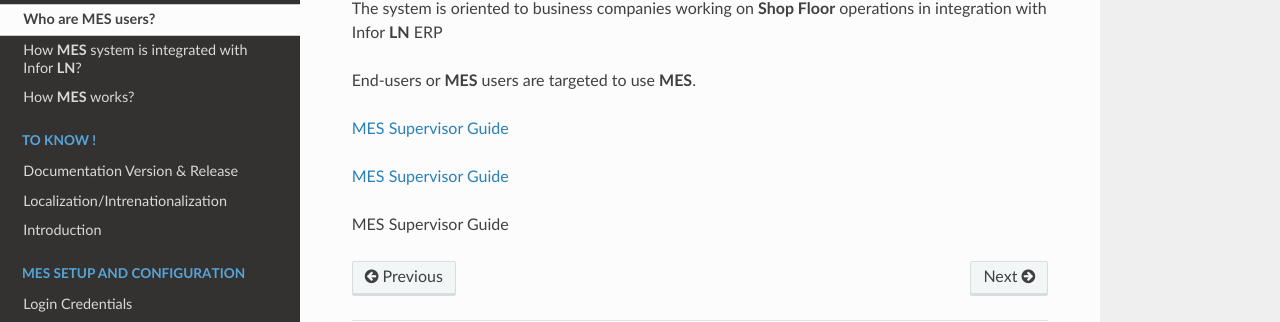
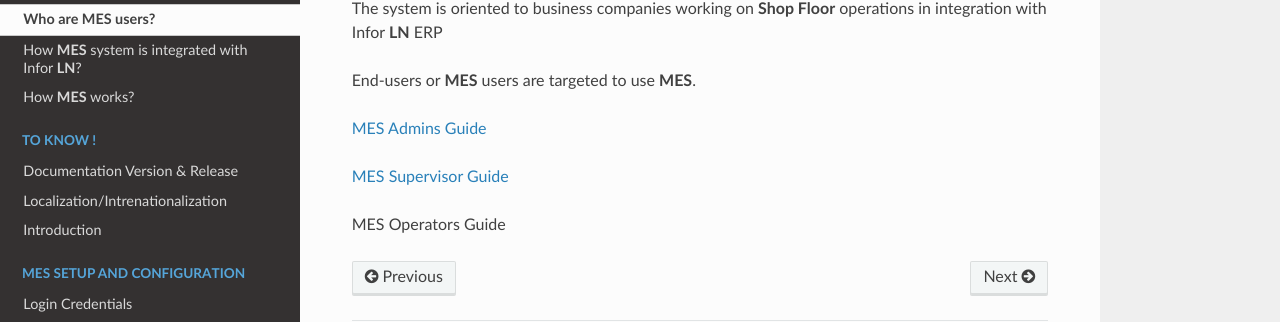
Before and after one commit to ghadiben0/-rtd-tutorial-ghadi2, a Sphinx documentation site: the page built from docs/source/users.rst, in a window 1280 px wide. Shown: the part 163-485 px from the top of the page. Built offline with Sphinx 7.4.7 and the Read the Docs theme 3.1.0, drawn with Linux system fonts in a browser that asks for light colours.

Commit message:
Update users.rst

```diff
--- a/docs/source/users.rst
+++ b/docs/source/users.rst
@@ -4,8 +4,8 @@
 
 End-users or **MES** users are targeted to use **MES**.
 
-:ref:`MES Supervisor Guide <mes-admins>`
+:ref:`MES Admins Guide <mes-admins>`
 
 :ref:`MES Supervisor Guide <mes-supervisors>`
 
-:ref:`MES Supervisor Guide <mes-operators>`
+:ref:`MES Operators Guide <mes-operators>`
```
